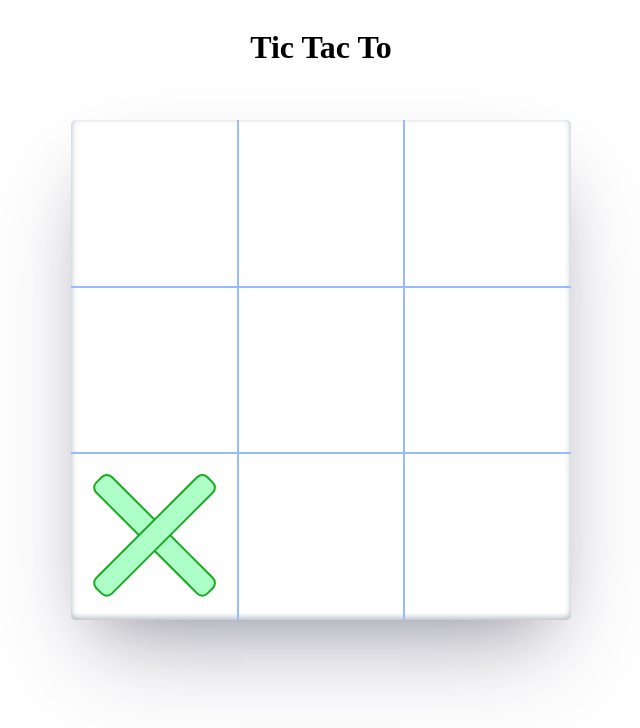
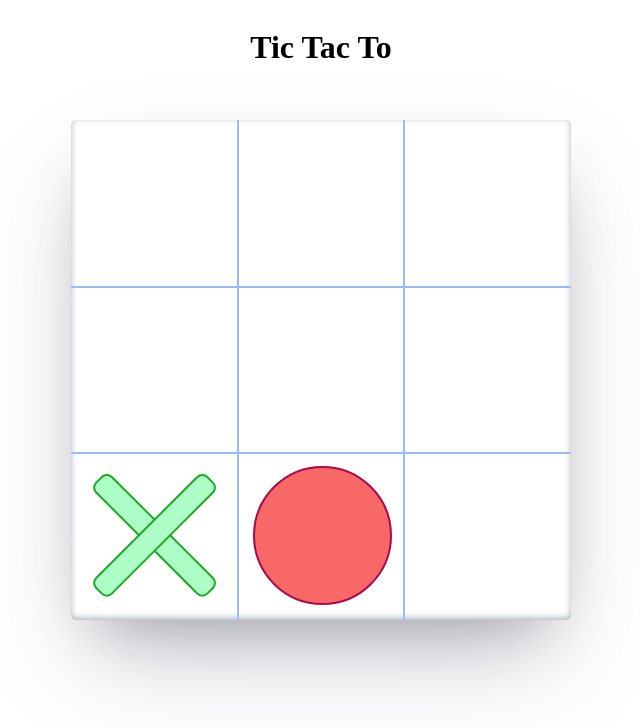
Before and after one commit to reneedekruijf/tictacto, an Angular app: page / in a window 1280 px wide. Shown: the top 728 px of the page, without its empty margins (319-959 px from the left). Built offline with nearby package versions, Linux system fonts and the light colour scheme.

Commit message:
basic disk

```diff
--- a/src/app/board/board.component.html
+++ b/src/app/board/board.component.html
@@ -13,4 +13,5 @@
   </div>
 
   <app-cross></app-cross>
+  <app-disk></app-disk>
 </main>
--- a/src/app/disk/disk.component.html
+++ b/src/app/disk/disk.component.html
@@ -1 +1,3 @@
-<p>disk works!</p>
+<div class="wrapper">
+  <div class="disk"></div>
+</div>
--- a/src/app/disk/disk.component.scss
+++ b/src/app/disk/disk.component.scss
@@ -0,0 +1,18 @@
+.wrapper {
+  position: relative;
+  margin-top: -169px;
+  margin-left: 167px;
+  width: 165px;
+  height: 165px;
+}
+
+.disk {
+  position: absolute;
+  top: 15px;
+  left: 15px;
+  width: 135px;
+  height: 135px;
+  border: 2px solid var(--border-disk);
+  border-radius: 50%;
+  background-color: var(--body-disk);
+}
--- a/src/styles.scss
+++ b/src/styles.scss
@@ -7,4 +7,6 @@ html {
   --light-blue: #E1F4FE;
   --border-cross: #1BAB23;
   --body-cross: #ADFFC7;
+  --border-disk: #AB0A4C;
+  --body-disk: #f86866;
 }
```
